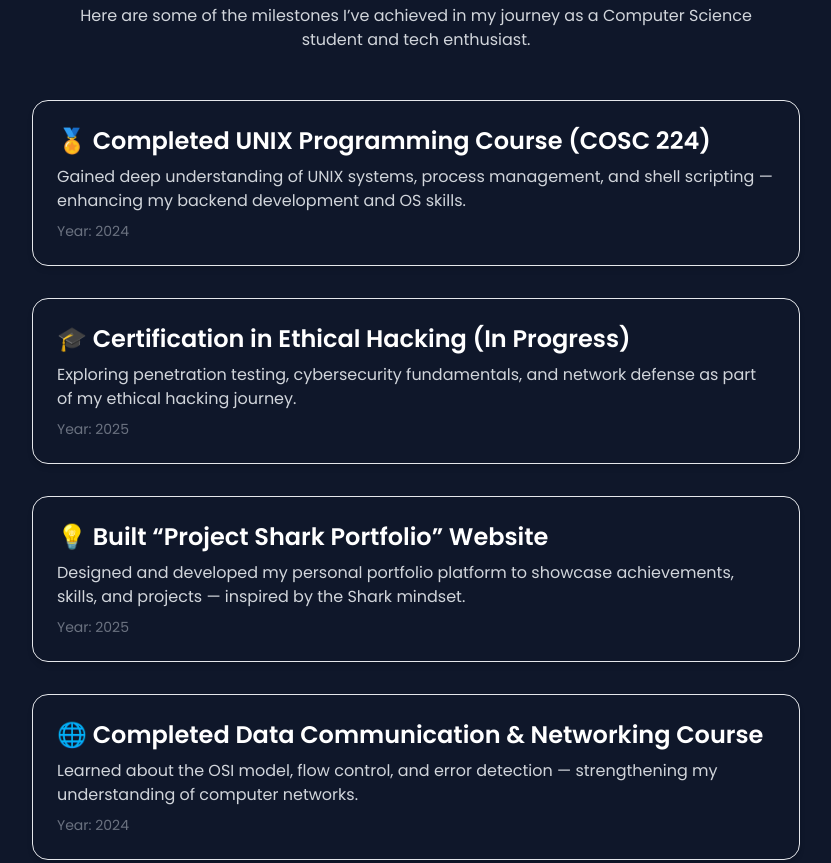
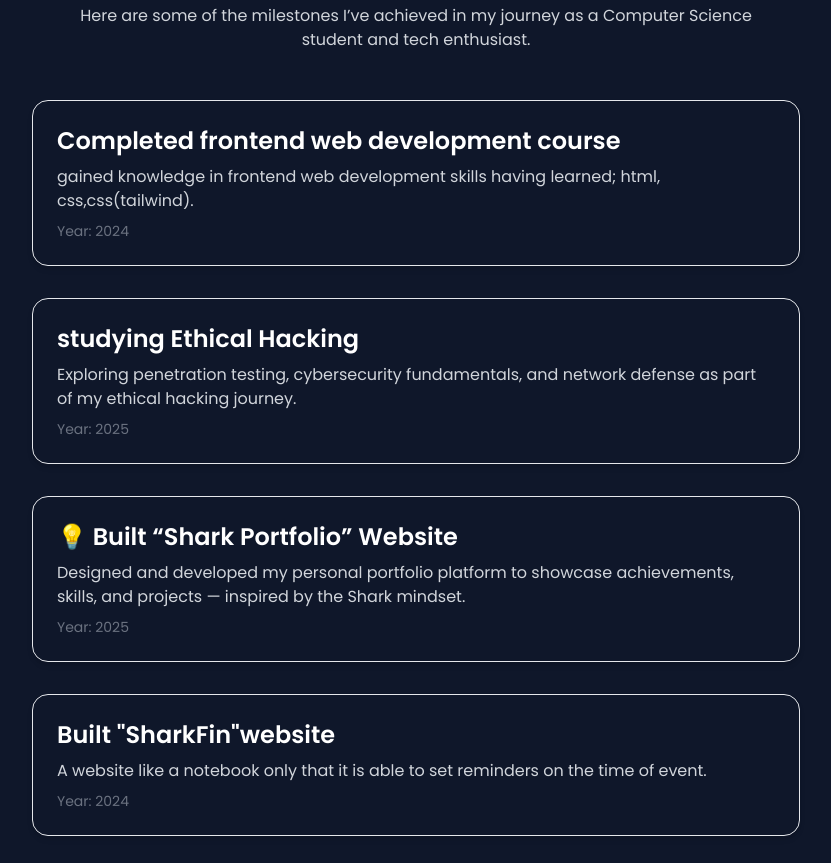
Before and after one commit to shark-daudi/shark-portfolio, a plain HTML site: page achievements.html in a window 1280 px wide. Shown: the part 180-1043 px from the top of the page, without its empty margins (224-1055 px from the left). Drawn offline with nearby package versions, Linux system fonts and the light colour scheme.

Commit message:
Add files via upload

```diff
--- a/achievements.html
+++ b/achievements.html
@@ -42,16 +42,16 @@
     <div class="space-y-8 max-w-3xl mx-auto">
       <!-- Card 1 -->
       <div class="bg-[#1e293b]/60 border border-[#38bdf8]/30 p-6 rounded-2xl shadow-md hover:shadow-[#38bdf8]/30 transition">
-        <h3 class="text-2xl font-semibold text-[#38bdf8] mb-2">🏅 Completed UNIX Programming Course (COSC 224)</h3>
+        <h3 class="text-2xl font-semibold text-[#38bdf8] mb-2"> Completed frontend web development course </h3>
         <p class="text-gray-300">
-          Gained deep understanding of UNIX systems, process management, and shell scripting — enhancing my backend development and OS skills.
+          gained knowledge in frontend web development skills having learned; html, css,css(tailwind).
         </p>
         <p class="text-sm text-gray-500 mt-2">Year: 2024</p>
       </div>
 
       <!-- Card 2 -->
       <div class="bg-[#1e293b]/60 border border-[#38bdf8]/30 p-6 rounded-2xl shadow-md hover:shadow-[#38bdf8]/30 transition">
-        <h3 class="text-2xl font-semibold text-[#38bdf8] mb-2">🎓 Certification in Ethical Hacking (In Progress)</h3>
+        <h3 class="text-2xl font-semibold text-[#38bdf8] mb-2"> studying Ethical Hacking </h3>
         <p class="text-gray-300">
           Exploring penetration testing, cybersecurity fundamentals, and network defense as part of my ethical hacking journey.
         </p>
@@ -60,7 +60,7 @@
 
       <!-- Card 3 -->
       <div class="bg-[#1e293b]/60 border border-[#38bdf8]/30 p-6 rounded-2xl shadow-md hover:shadow-[#38bdf8]/30 transition">
-        <h3 class="text-2xl font-semibold text-[#38bdf8] mb-2">💡 Built “Project Shark Portfolio” Website</h3>
+        <h3 class="text-2xl font-semibold text-[#38bdf8] mb-2">💡 Built “Shark Portfolio” Website</h3>
         <p class="text-gray-300">
           Designed and developed my personal portfolio platform to showcase achievements, skills, and projects — inspired by the Shark mindset.
         </p>
@@ -69,9 +69,9 @@
 
       <!-- Card 4 -->
       <div class="bg-[#1e293b]/60 border border-[#38bdf8]/30 p-6 rounded-2xl shadow-md hover:shadow-[#38bdf8]/30 transition">
-        <h3 class="text-2xl font-semibold text-[#38bdf8] mb-2">🌐 Completed Data Communication & Networking Course</h3>
+        <h3 class="text-2xl font-semibold text-[#38bdf8] mb-2">Built "SharkFin"website</h3>
         <p class="text-gray-300">
-          Learned about the OSI model, flow control, and error detection — strengthening my understanding of computer networks.
+          A website like a notebook only that it is able to set reminders on the time of event.
         </p>
         <p class="text-sm text-gray-500 mt-2">Year: 2024</p>
       </div>
```
